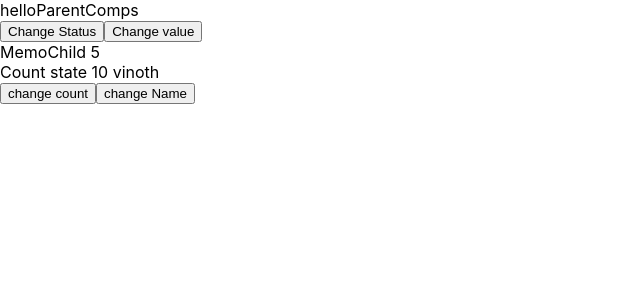
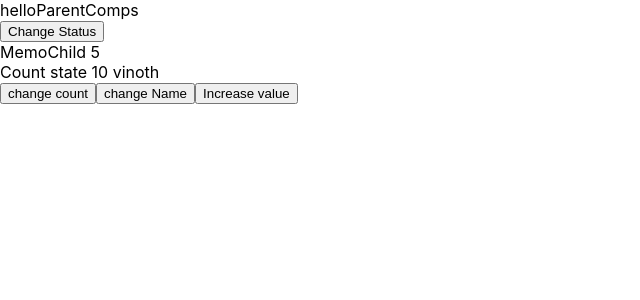
Before and after one commit to Vmadhavan2310/react_typescript, a React (Create React App) app: page / in a window 1280 px wide. Shown: the top 300 px of the page, without its empty margins (0-640 px from the left). Built offline with nearby package versions, Linux system fonts and the light colour scheme.

Commit message:
Use callback

```diff
--- a/src/Components/New Notes/Practise Hooks/Memo & Callback/MemoChild.tsx
+++ b/src/Components/New Notes/Practise Hooks/Memo & Callback/MemoChild.tsx
@@ -3,7 +3,7 @@ type obj={
     value:number
     name:string
 }
-function MemoChild({value}:{value:number}) {
+function MemoChild({value,Inreasevalue}:{value:number; Inreasevalue:()=>void}) {
     const [count,setCount]=useState<obj>({
         value:10,
         name:'vinoth'
@@ -22,6 +22,7 @@ function MemoChild({value}:{value:number}) {
     <div>Count state {count.value} {count.name}</div>
     <button onClick={()=>setCount({...count,value:count.value + 50})}>change count</button>
     <button onClick={changeCount}>change Name</button>
+    <button onClick={Inreasevalue}>Increase value</button>
     </>
   )
 }
--- a/src/Components/New Notes/Practise Hooks/Memo & Callback/ParentComps.tsx
+++ b/src/Components/New Notes/Practise Hooks/Memo & Callback/ParentComps.tsx
@@ -1,16 +1,18 @@
-import React, { useState } from 'react'
+import React, { useCallback, useState } from 'react'
 import MemoChild from './MemoChild';
 
 function ParentComps() {
     const [status,setStatus]=useState(false);
     const [value,setValue]=useState(5);
     console.log('parent Comp');
+    const Inreasevalue=useCallback(()=>{
+        setValue(p=>p+5)
+    },[value])
   return (
     <>
     <div>{status ? 'Welcome' : 'hello'}ParentComps</div>
     <button onClick={()=>setStatus(p=>!p)}>Change Status</button>
-    <button onClick={()=>setValue(p=>p+5)}>Change value</button>
-    <MemoChild value={value}/>
+    <MemoChild value={value} Inreasevalue={Inreasevalue}/>
     </>
   )
 }
```
